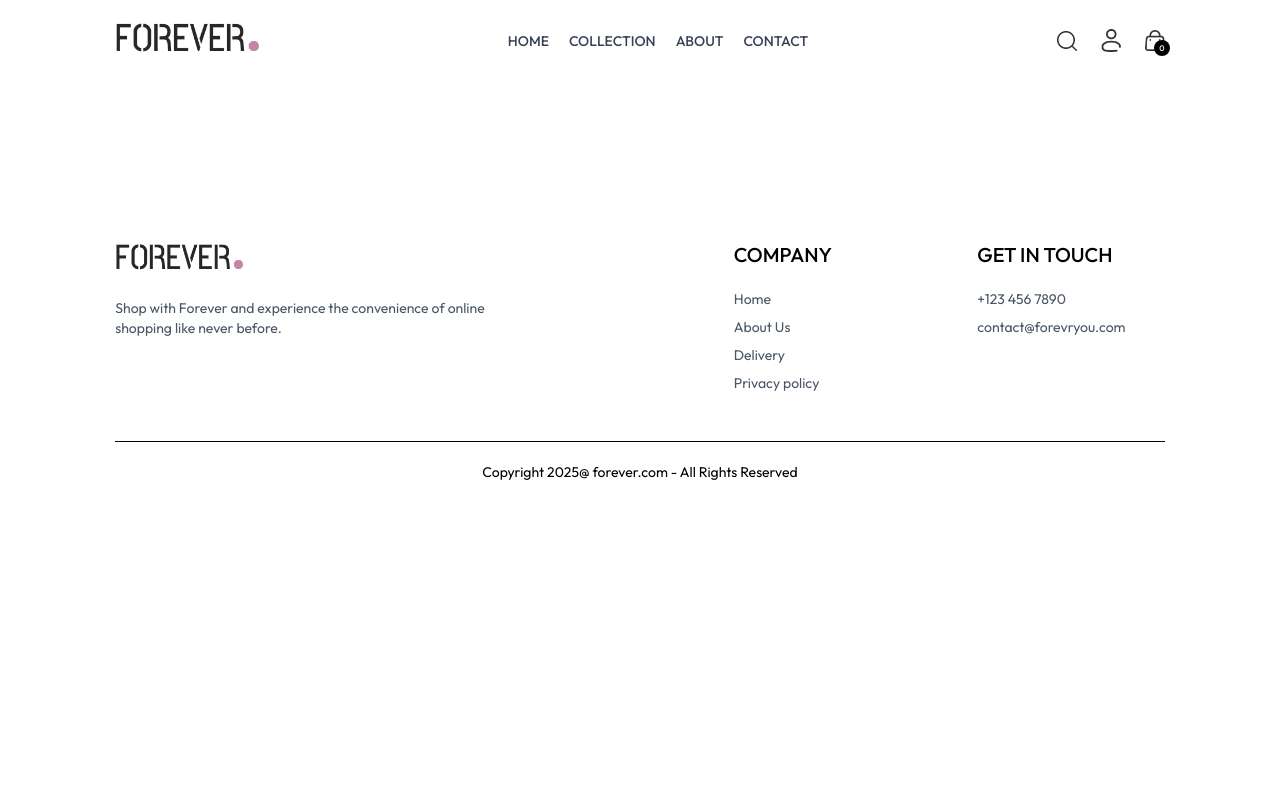
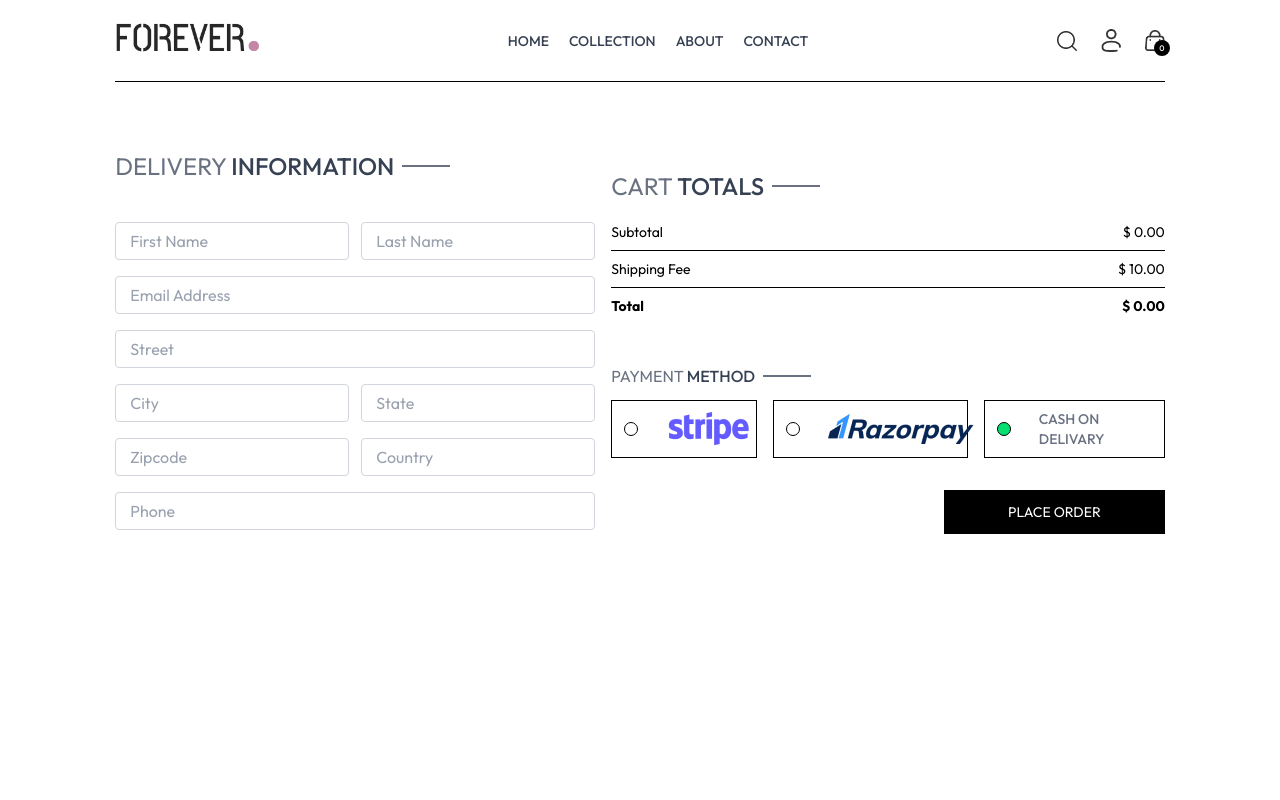
Before and after one commit to bhavin-matreja/Ecommerce-site, a React (Vite) app: page /place-order in a window 1280 px wide. Shown: the top 800 px of the page. Built offline with nearby package versions, Linux system fonts and the light colour scheme.

Commit message:
updated Orders and Place-Order functionality

```diff
--- a/src/context/ShopContext.jsx
+++ b/src/context/ShopContext.jsx
@@ -13,6 +13,7 @@ const ShopContextProvider = (props) => {
     const [search, setSearch] = useState('')
     const [showSearch, setShowSearch] = useState(true)
     const [cartItems, setCartItems] = useState({})
+    const [orders, setOrders] = useState([]); // New state to hold orders
     const navigate = useNavigate()
 
     const addToCart = async(itemId, size) => {
@@ -80,6 +81,24 @@ const ShopContextProvider = (props) => {
     return totalAmount;
   };
 
+  const addOrder = () => {
+    let tempOrders = structuredClone(orders);
+    let newOrder = [];
+
+    for (const item in cartItems) {
+      for (const size in cartItems[item]) {
+        if (cartItems[item][size] > 0) {
+          newOrder.push({
+            _id: item,
+            size,
+            quantity: cartItems[item][size],
+          });
+        }
+      }
+    }
+    setOrders([...tempOrders, ...newOrder]);
+  };
+
     // // check cartItems in console
     // useEffect(()=> {
     //     console.log(cartItems);
@@ -88,9 +107,10 @@ const ShopContextProvider = (props) => {
     const value = {
         products, currency, delivery_fee,
         search, setSearch, showSearch, setShowSearch,
-        cartItems, addToCart,
+        cartItems, addToCart, setCartItems,
         getCardCount, updateQuantity,
-        getCartAmount, navigate
+        getCartAmount, navigate,
+        orders, addOrder
     }
 
     return (
--- a/src/pages/Cart.jsx
+++ b/src/pages/Cart.jsx
@@ -6,7 +6,7 @@ import CartTotal from '../components/CartTotal';
 
 const Cart = () => {
 
-const { products, currency, cartItems, updateQuantity, navigate }  = useContext(ShopContext);
+const { products, currency, cartItems, updateQuantity, navigate, addOrder }  = useContext(ShopContext);
   const [cartData, setCartData] = useState([]);
 
   useEffect(() => {
@@ -73,7 +73,7 @@ const { products, currency, cartItems, updateQuantity, navigate }  = useContext(
         <div className='w-full sm:w-[450px]'>
           <CartTotal />
           <div className='w-full text-end'>
-            <button onClick={() => navigate('/place-order')} className='bg-black text-white text-sm my-8 px-8 py-3'>PROCEED TO CHECKOUT</button>
+            <button onClick={() => { addOrder(); navigate('/place-order')} } className='bg-black text-white text-sm my-8 px-8 py-3'>PROCEED TO CHECKOUT</button>
           </div>
         </div>
       </div>
--- a/src/pages/Orders.jsx
+++ b/src/pages/Orders.jsx
@@ -1,11 +1,81 @@
-import React from 'react'
+import { useContext } from 'react';
+import Title from '../components/Title';
+import { ShopContext } from '../context/ShopContext';
 
 const Orders = () => {
+  const { orders, products, currency } = useContext(ShopContext);
+
+  // Function to format the current date
+  const formatDate = (date) => {
+    const options = { day: '2-digit', month: 'short', year: 'numeric' };
+    return date.toLocaleDateString('en-US', options);
+  };
+
+  // Get the current date
+  const currentDate = formatDate(new Date());
+
   return (
-    <div>
+    <div className="pt-16 border-t">
+      <div className="mb-3 text-2xl">
+        <Title text1={'MY'} text2={'ORDERS'} />
+      </div>
 
+      {orders.length === 0 ? (
+        <p className="text-gray-500">You have no orders.</p>
+      ) : (
+        <div>
+          {orders.map((order, index) => {
+            const productData = products.find(
+              (product) => product._id === order._id
+            );
+
+            return (
+              <div
+                key={index}
+                className="py-4 border-t border-b text-gray-700 flex flex-col md:flex-row md:items-center md:justify-between g4"
+              >
+                <div className="flex items-start gap-6">
+                  <img
+                    src={productData.image[0]}
+                    alt=""
+                    className="w-16 sm:w-20"
+                  />
+
+                  <div>
+                    <p className="sm:text-base font-medium">
+                      {productData.name}
+                    </p>
+
+                    <div className="flex items-center gap-5 mt-2 text-base text-gray-700">
+                      <p>
+                        {currency}
+                        {productData.price}
+                      </p>
+                      <p>Quantity: {order.quantity}</p>
+                      <p>Size: {order.size}</p>
+                    </div>
+                    <p className="mt-2">
+                      Date: <span className="text-gray-400">{currentDate}</span>
+                    </p>
+                  </div>
+                </div>
+
+                <div className="flex justify-between md:w-1/2">
+                  <div className="flex items-center gap-2">
+                    <p className="min-w-2 h-2 rounded-full bg-green-400"></p>
+                    <p className="text-sm md:text-base">Ready to ship</p>
+                  </div>
+                  <button className="border px-4 py-2 text-sm font-medium rounded-sm text-gray-700">
+                    Track Order
+                  </button>
+                </div>
+              </div>
+            );
+          })}
+        </div>
+      )}
     </div>
-  )
-}
+  );
+};
 
 export default Orders
--- a/src/pages/PlaceOrder.jsx
+++ b/src/pages/PlaceOrder.jsx
@@ -1,9 +1,148 @@
-import React from 'react'
+import { useContext, useState } from 'react';
+import { assets } from '../assets/assets';
+import CartTotal from '../components/CartTotal';
+import Title from '../components/Title';
+import { ShopContext } from '../context/ShopContext';
 
 const PlaceOrder = () => {
+
+  const [paymentMethod, setPaymentMethod] = useState('cod');
+
+  const { navigate, setCartItems } = useContext(ShopContext);
+
   return (
-    <div>
 
+    <div className="flex flex-col sm:flex-row justify-between gap-4 pt-5 sm:pt-14 min-h-[80vh] border-t">
+       {/* ---------------- Left Side ---------------------- */}
+       <div className="flex flex-col gap-4 w-full sm:max-w-[480px]">
+        <div className="text-xl sm:text-2xl my-3 ">
+          <Title text1={'DELIVERY'} text2={'INFORMATION'} />
+        </div>
+        <div className="flex flex-col sm:flex-row  gap-3">
+          <input
+            type="text"
+            placeholder="First Name"
+            className="border border-gray-300 rounded py-1.5 px-3.5 w-full placeholder-gray-400"
+          />
+          <input
+            type="text"
+            placeholder="Last Name"
+            className="border  border-gray-300 rounded py-1.5 px-3.5 w-full placeholder-gray-400"
+          />
+        </div>
+        <input
+          type="email"
+          placeholder="Email Address"
+          className="border  border-gray-300 rounded py-1.5 px-3.5 w-full placeholder-gray-400"
+        />
+        <input
+          type="text"
+          placeholder="Street"
+          className="border  border-gray-300 rounded py-1.5 px-3.5 w-full placeholder-gray-400"
+        />
+        <div className="flex flex-col sm:flex-row  gap-3">
+          <input
+            type="text"
+            placeholder="City"
+            className="border  border-gray-300 rounded py-1.5 px-3.5 w-full placeholder-gray-400"
+          />
+          <input
+            type="text"
+            placeholder="State"
+            className="border  border-gray-300 rounded py-1.5 px-3.5 w-full placeholder-gray-400"
+          />
+        </div>
+        <div className="flex flex-col sm:flex-row  gap-3">
+          <input
+            type="text"
+            placeholder="Zipcode"
+            className="border  border-gray-300 rounded py-1.5 px-3.5 w-full placeholder-gray-400"
+          />
+          <input
+            type="text"
+            placeholder="Country"
+            className="border  border-gray-300 rounded py-1.5 px-3.5 w-full placeholder-gray-400"
+          />
+        </div>
+        <input
+          type="number"
+          placeholder="Phone "
+          className="border  border-gray-300 rounded py-1.5 px-3.5 w-full placeholder-gray-400"
+        />
+      </div>
+
+       {/* --------------- Right Side ----------------------- */}
+
+      <div className="mt-8">
+        <div className="mt8 min-w-80">
+          <CartTotal />
+        </div>
+
+        <div className="mt-12">
+          <Title text1={'PAYMENT'} text2={'METHOD'} />
+
+          {/* -------------- Payment method selection -------------- */}
+
+          <div className="flex flex-col lg:flex-row gap-4">
+            <div
+              onClick={() => {
+                setPaymentMethod('stripe');
+              }}
+              className="flex items-center gap-3 border p-2 px-3 cursor-pointer"
+            >
+              <p
+                className={` min-w-3.5 h-3.5 border rounded-full ${
+                  paymentMethod === 'stripe' ? 'bg-green-400' : ''
+                }`}
+              ></p>
+              <img className="h5 mx-4" src={assets.stripe_logo} alt="" />
+            </div>
+            <div
+              onClick={() => {
+                setPaymentMethod('razorpay');
+              }}
+              className="flex items-center gap-3 border p-2 px-3 cursor-pointer"
+            >
+              <p
+                className={` min-w-3.5 h-3.5 border rounded-full ${
+                  paymentMethod === 'razorpay' ? 'bg-green-400' : ''
+                }`}
+              ></p>
+              <img className="h5 mx-4" src={assets.razorpay_logo} alt="" />
+            </div>
+            <div
+              onClick={() => {
+                setPaymentMethod('cod');
+              }}
+              className="flex items-center gap-3 border p-2 px-3 cursor-pointer"
+            >
+              <p
+                className={` min-w-3.5 h-3.5 border rounded-full ${
+                  paymentMethod === 'cod' ? 'bg-green-400' : ''
+                }`}
+              ></p>
+              <p className="text-gray-500 text-sm font-medium mx-4">
+                {' '}
+                CASH ON DELIVARY
+              </p>
+            </div>
+          </div>
+
+          {/* -------------- Payment method selection -------------- */}
+
+          <div className="w-full text-end mt-8">
+            <button
+              onClick={() => {
+                setCartItems({})
+                navigate('/orders')}
+              }
+              className="bg-black text-white px-16 py-3 text-sm"
+            >
+              PLACE ORDER
+            </button>
+          </div>
+        </div>
+      </div>
     </div>
   )
 }
```
